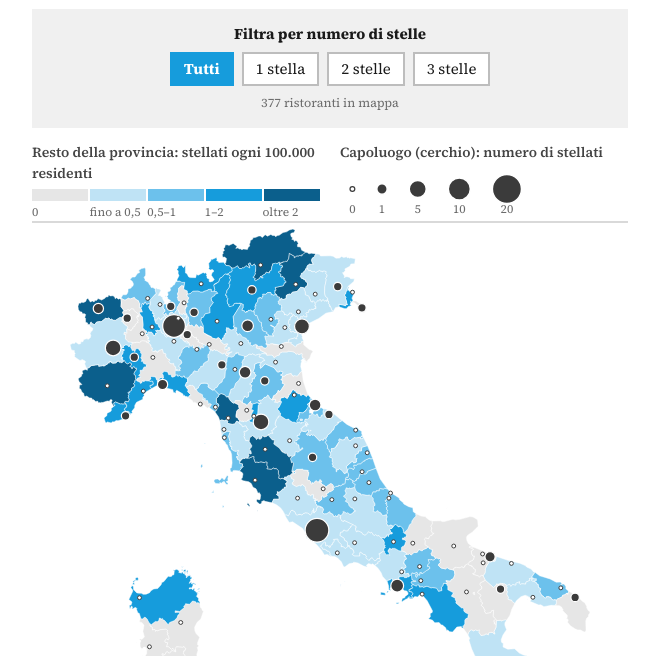
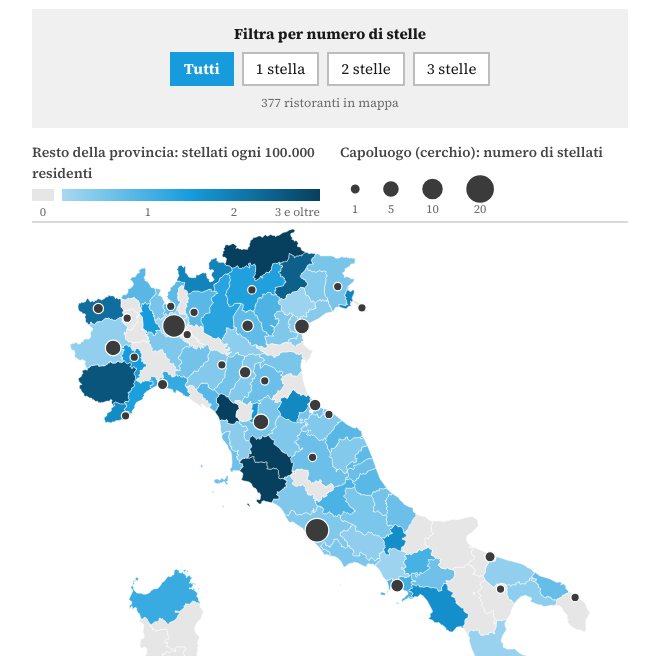
Before and after one commit to CosimoFire/stelle-michelin, a plain HTML site: page mappa.html in a window 1280 px wide. Shown: the part 144-800 px from the top of the page, without its empty margins (310-969 px from the left). Drawn offline with Linux system fonts and the light colour scheme.

Commit message:
Mappa: legenda continua, solo i capoluoghi con stellati
Co-Authored-By: Claude Opus 5.5 <noreply@anthropic.com>

```diff
--- a/mappa.html
+++ b/mappa.html
@@ -35,10 +35,15 @@ svg{display:block}
 .cap0{fill:#fff;stroke:var(--city);stroke-width:1.2;pointer-events:none}
 .legend{display:grid;grid-template-columns:minmax(0,1fr) minmax(0,1fr);gap:8px 20px;margin:8px 0 0;font-size:14px;color:var(--ink2)}
 .legend h3{font-size:14px;margin:0 0 6px;font-weight:600;color:var(--ink2)}
-.ramp{display:flex;gap:2px;margin-bottom:3px}
-.ramp span{flex:1;height:12px}
-.ramp-l{display:flex;font-size:12px;color:var(--muted)}
-.ramp-l span{flex:1}
+.cl{display:flex;gap:8px;align-items:flex-start}
+.cl .z{width:22px;flex:none;text-align:center;font-size:12px;color:var(--muted)}
+.cl .z i{display:block;height:12px;background:#e6e6e6;margin-bottom:3px}
+.cl .g{flex:1;min-width:0}
+.cl .bar{height:12px;margin-bottom:3px}
+.cl .t{position:relative;height:16px;font-size:12px;color:var(--muted)}
+.cl .t span{position:absolute;transform:translateX(-50%);white-space:nowrap}
+.cl .t span.s{transform:none}
+.cl .t span:last-child{transform:translateX(-100%)}
 #sizeleg{width:100%;max-width:260px;height:auto}
 #sizeleg text{font-family:"Source Serif 4",Georgia,serif;fill:var(--muted)}
 .leg{display:flex;flex-wrap:wrap;gap:6px 16px;font-size:14px;margin:6px 0 4px;color:var(--ink2)}
@@ -78,7 +83,7 @@ table.data td.n,table.data th.n{text-align:right}
     <span class="cnt" id="cnt"></span>
   </div>
   <div class="legend">
-    <div><h3 id="legT"></h3><div class="ramp" id="ramp"></div><div class="ramp-l" id="rampl"></div></div>
+    <div><h3 id="legT"></h3><div class="cl"><div class="z"><i></i>0</div><div class="g"><div class="bar" id="ramp"></div><div class="t" id="rampl"></div></div></div></div>
     <div><h3 id="legC"></h3><svg id="sizeleg" viewBox="0 0 260 46"></svg></div>
   </div>
   <div class="chart"><svg id="map" role="img" aria-label="Mappa delle province italiane"></svg></div>
@@ -100,17 +105,21 @@ function placeTip(e){
   const x=Math.min(e.clientX+14,innerWidth-tip.offsetWidth-8), y=Math.min(e.clientY+14,innerHeight-tip.offsetHeight-8);
   tip.style.left=Math.max(8,x)+"px"; tip.style.top=Math.max(8,y)+"px";
 }
-const RATE_BINS = [{max:0,c:"#e6e6e6",l:"0"},{max:.5,c:"#bfe3f5",l:"fino a 0,5"},{max:1,c:"#6cc1ec",l:"0,5–1"},{max:2,c:"#169cdc",l:"1–2"},{max:1e9,c:"#0b5f8c",l:"oltre 2"}];
-const COUNT_BINS = [{max:0,c:"#e6e6e6",l:"0"},{max:1,c:"#169cdc",l:"1"},{max:1e9,c:"#0b5f8c",l:"2 o più"}];
+// scala continua: 0 in grigio, poi dall'azzurro chiaro al blu scuro (valori oltre il massimo della scala al colore più scuro)
+const STOPS = ["#a8d8f1","#169cdc","#073f5e"];
+const SCALE = {rate:{max:3,ticks:[1,2,3],last:"3 e oltre"}, n2:{max:5,ticks:[1,2,3,4,5]}, n3:{max:2,ticks:[1,2]}};
 const FILTERS = {all:{lab:"Tutti gli stellati",lv:[0,1,2]},s1:{lab:"1 stella",lv:[0]},s2:{lab:"2 stelle",lv:[1]},s3:{lab:"3 stelle",lv:[2]}};
 let FK="all";
 const rad = n=> n>0 ? 2.5+Math.sqrt(n)*2.7 : 2.4;
 const title = s=> s.toLowerCase().replace(/(^|[\s\-'\/])\S/g,m=>m.toUpperCase());
 const sum = (arr,lv)=> lv.reduce((a,i)=>a+arr[i],0);
 const useRate = ()=> FK==="all"||FK==="s1";
-const bins = ()=> useRate()?RATE_BINS:COUNT_BINS;
+const sc = ()=> useRate()?SCALE.rate:(FK==="s2"?SCALE.n2:SCALE.n3);
+const hx = h=>[1,3,5].map(i=>parseInt(h.slice(i,i+2),16));
+const lerp = t=>{t=Math.max(0,Math.min(1,t))*(STOPS.length-1); const i=Math.min(STOPS.length-2,Math.floor(t)), f=t-i, a=hx(STOPS[i]), b=hx(STOPS[i+1]); return "rgb("+a.map((v,k)=>Math.round(v+(b[k]-v)*f)).join(",")+")";};
+const lo = ()=> useRate()?0:1;
 const resVal = f=>{const n=sum(f.lvl.res,FILTERS[FK].lv); return useRate()? n/f.residenti_resto*1e5 : n;};
-const color = v=> bins().find(b=>v<=b.max).c;
+const color = v=>{ if(!(v>0)) return "#e6e6e6"; const S=sc(), a=lo(); return lerp(S.max===a?1:(v-a)/(S.max-a)); };
 const NS="http://www.w3.org/2000/svg";
 const svg=document.getElementById("map");
 svg.setAttribute("viewBox",`0 0 ${DATA.w} ${DATA.h}`);
@@ -145,19 +154,19 @@ DATA.f.forEach(f=>{
 function render(){
   const lv=FILTERS[FK].lv;
   paths.forEach(([p,f])=>p.setAttribute("fill",color(resVal(f))));
-  circles.forEach(([ci,c])=>{const n=sum(c.lv,lv); ci.setAttribute("r",rad(n)); ci.setAttribute("class",n>0?"cap":"cap0");});
+  circles.forEach(([ci,c])=>{const n=sum(c.lv,lv); ci.setAttribute("r",n>0?rad(n):0); ci.setAttribute("class","cap"); ci.style.display=n>0?"":"none";});
   [...gC.children].sort((a,b)=>b.getAttribute("r")-a.getAttribute("r")).forEach(c=>gC.append(c));
-  const B=bins();
   document.getElementById("legT").textContent = useRate()
     ? `Resto della provincia: ${FK==="all"?"stellati":"ristoranti 1 stella"} ogni 100.000 residenti`
     : `Resto della provincia: numero di ristoranti ${FILTERS[FK].lab}`;
   document.getElementById("legC").textContent = `Capoluogo (cerchio): numero di ${FK==="all"?"stellati":"ristoranti "+FILTERS[FK].lab}`;
-  document.getElementById("ramp").innerHTML=B.map(b=>`<span style="background:${b.c}"></span>`).join("");
-  document.getElementById("rampl").innerHTML=B.map(b=>`<span>${b.l}</span>`).join("");
+  const S=sc(), a=lo();
+  document.getElementById("ramp").style.background=`linear-gradient(90deg,${STOPS.join(",")})`;
+  document.getElementById("rampl").innerHTML=S.ticks.map((v,i)=>`<span class="${v===a?"s":""}" style="left:${S.max===a?100:(v-a)/(S.max-a)*100}%">${i===S.ticks.length-1&&S.last?S.last:fmt(v)}</span>`).join("");
   const sl=document.getElementById("sizeleg"); sl.innerHTML=""; let x=10;
-  const steps = FK==="all"||FK==="s1" ? [0,1,5,10,20] : [0,1,2];
+  const steps = FK==="all"||FK==="s1" ? [1,5,10,20] : [1,2];
   steps.forEach(n=>{const r=rad(n); x+=r;
-    sl.insertAdjacentHTML("beforeend",`<circle cx="${x}" cy="20" r="${r}" class="${n?'cap':'cap0'}"/><text x="${x}" y="44" font-size="12" text-anchor="middle">${n}</text>`); x+=r+22;});
+    sl.insertAdjacentHTML("beforeend",`<circle cx="${x}" cy="20" r="${r}" class="cap"/><text x="${x}" y="44" font-size="12" text-anchor="middle">${n}</text>`); x+=r+22;});
   document.querySelectorAll("#seg-map .chip").forEach(b=>b.setAttribute("aria-pressed",b.dataset.k===FK));
   const n=DATA.f.reduce((a,f)=>a+sum(f.lvl.cap,lv)+sum(f.lvl.res,lv),0);
   document.getElementById("cnt").textContent=`${fmt(n)} ristoranti in mappa`;
```
